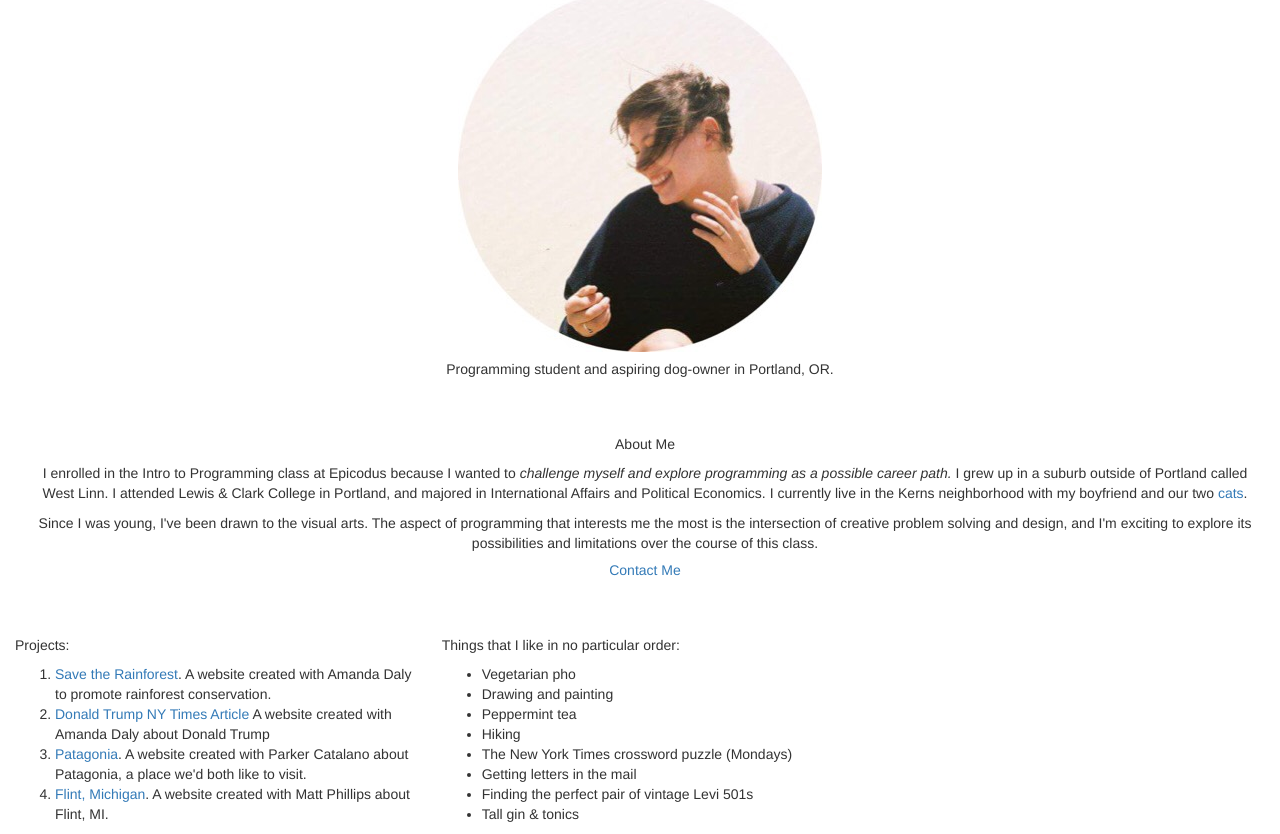
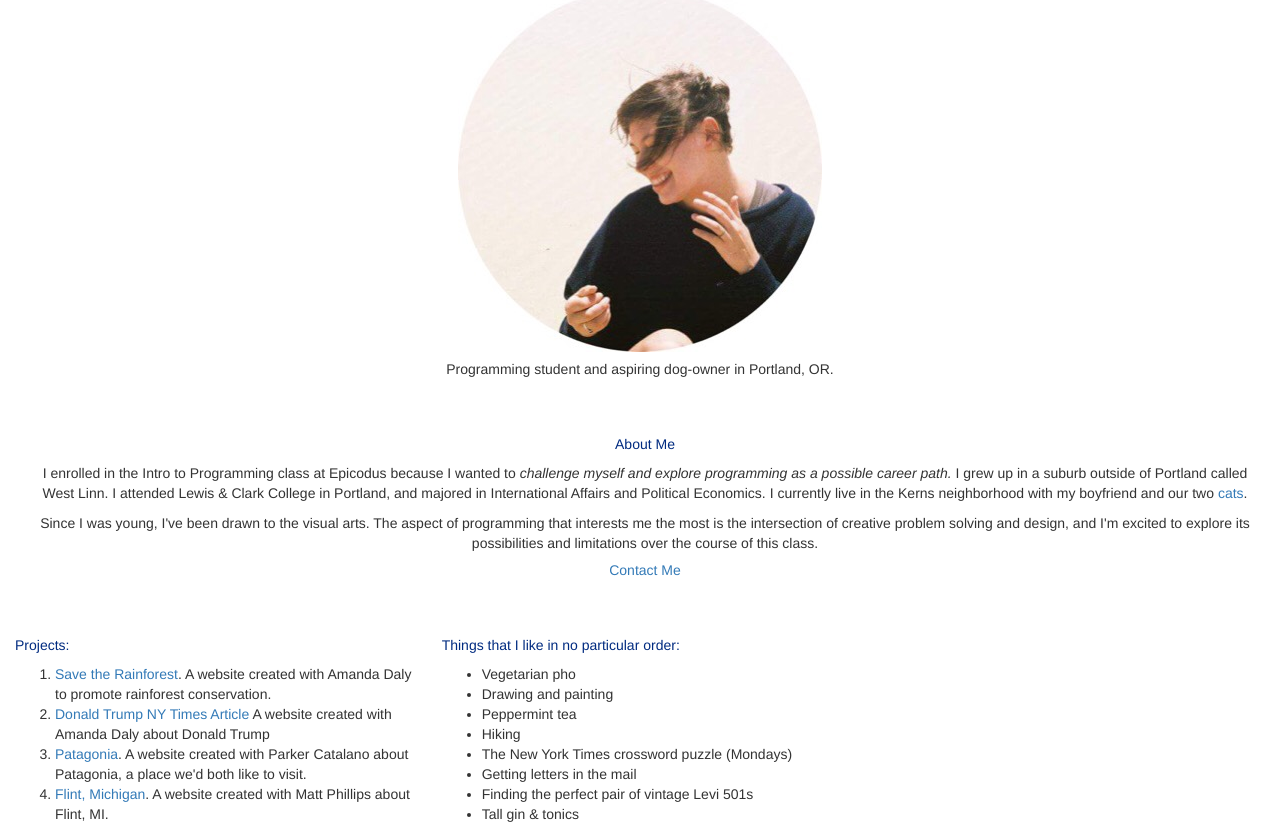
Before and after one commit to haileymurto/haileymurto.github.io, a plain HTML site: page index.html in a window 1280 px wide. Shown: the part 75-909 px from the top of the page. Drawn offline with Linux system fonts and the light colour scheme.

Commit message:
adds blue headers.

```diff
--- a/css/styles.css
+++ b/css/styles.css
@@ -36,6 +36,10 @@
 
 }
 
+.special {
+  color: #002b80
+}
+
 .column{
   width: 500px;
   float: left;
--- a/index.html
+++ b/index.html
@@ -7,7 +7,7 @@
 
     <title>Hailey Murto</title>
     <div class="title">
-    <h2>I'm <b>Hailey Murto</b></h2>
+    <h2>I'm <strong>Hailey Murto</strong></h2>
     <img src="img/me2.JPG" alt="Me in Arch Cape, OR.">
     <h5>Programming student and aspiring dog-owner in Portland, OR.</h5>
 
@@ -17,7 +17,7 @@
    <div class="container">
     <div class="aboutme">
       <div class="title">
-    <h5>About Me</h5>
+    <h5><span class="special"> About Me</span> </h5>
       <p>I enrolled in the Intro to Programming class at Epicodus
       because I wanted to <em>challenge myself and explore programming as a possible
       career path.</em>
@@ -27,7 +27,7 @@
       my boyfriend and our two <a href="lennyandboo.html"> cats</a>.
         </p>
         <p>
-          Since I was young, I've been drawn to the visual arts. The aspect of programming that interests me the most is the intersection of creative problem solving and design, and I'm exciting to explore its possibilities and limitations over the course of this class.
+          Since I was young, I've been drawn to the visual arts. The aspect of programming that interests me the most is the intersection of creative problem solving and design, and I'm excited to explore its possibilities and limitations over the course of this class.
         </p>
         <h5 class="email"><a class="email" href="mailto:hailey.murto@gmail.com">Contact Me</a></h5>
     </div>
@@ -36,7 +36,7 @@
 <br><br>
 <div class="col-md-4">
   <div class="more">
-  <h5>Projects:</h5>
+  <h5><span class="special">Projects:</span></h5>
     <ol>
     <li> <a href="http://haileymurto.github.io/rainforest">Save the Rainforest</a>.
       A website created with Amanda Daly to promote rainforest conservation.</li>
@@ -49,7 +49,7 @@
 </div>
     <div class="col-md-8">
       <div class="more">
-        <h5> Things that I like in no particular order: </h5>
+        <h5> <span class="special">Things that I like in no particular order:</span> </h5>
         <ul>
           <li>Vegetarian pho</li>
           <li>Drawing and painting</li>
```
